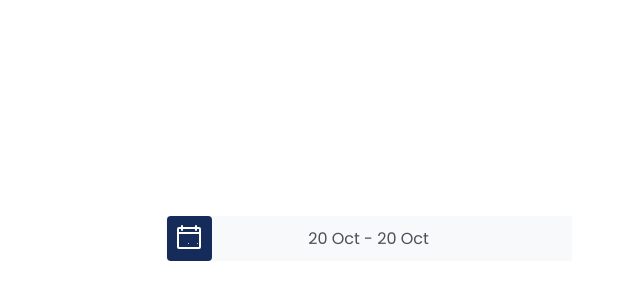
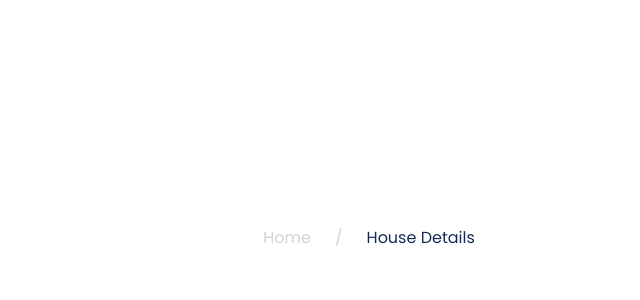
Before and after one commit to ibnubs/bwamern, a React (Create React App) app: page /example in a window 1280 px wide. Shown: the part 154-454 px from the top of the page, without its empty margins (271-911 px from the left). Built offline with nearby package versions, Linux system fonts and the light colour scheme.

Commit message:
add element breadcrumb

```diff
--- a/src/assets/scss/_breadcrumb.scss
+++ b/src/assets/scss/_breadcrumb.scss
@@ -4,17 +4,20 @@
   padding: $breadcrumb-padding-y $breadcrumb-padding-x;
   margin-bottom: $breadcrumb-margin-bottom;
   list-style: none;
-  background-color: $breadcrumb-bg;
+  // background-color: $breadcrumb-bg;
   @include border-radius($border-radius);
 }
 
 .breadcrumb-item {
+  a {
+    color: $gray-400;
+  }
   // The separator between breadcrumbs (by default, a forward-slash: "/")
   + .breadcrumb-item::before {
     display: inline-block; // Suppress underlining of the separator in modern browsers
     padding-right: $breadcrumb-item-padding;
     padding-left: $breadcrumb-item-padding;
-    color: $breadcrumb-divider-color;
+    color: $gray-400;
     content: "#{$breadcrumb-divider}";
   }
 
@@ -33,6 +36,6 @@
   }
 
   &.active {
-    color: $breadcrumb-active-color;
+    color: $gray-900;
   }
 }
--- a/src/assets/scss/_variables.scss
+++ b/src/assets/scss/_variables.scss
@@ -816,7 +816,7 @@ $figure-caption-color:              $gray-600 !default;
 
 $breadcrumb-padding-y:              .75rem !default;
 $breadcrumb-padding-x:              1rem !default;
-$breadcrumb-item-padding:           .5rem !default;
+$breadcrumb-item-padding:           1.5rem !default;
 
 $breadcrumb-margin-bottom:          1rem !default;
 
--- /dev/null
+++ b/src/elements/Breadcrumb/index.js
@@ -0,0 +1,38 @@
+import React from "react";
+
+import propTypes from "prop-types";
+import Button from "elements/Button";
+
+import "./index.scss";
+
+export default function Breadcrumb(props) {
+    const className = ["breadcrumb", props.className];
+    return (
+        <nav aria-label="breadcrumb">
+            <ol className={className.join(" ")}>
+                {props.data.map((item, index) => {
+                    return (
+                        <li
+                            key={`breadcrumb-${index}`}
+                            className={`breadcrumb-item${index === props.data.length - 1 ? " active" : ""
+                                }`}
+                        >
+                            {index === props.data.length - 1 ? (
+                                item.pageTitle
+                            ) : (
+                                    <Button type="link" href={item.pageHref}>
+                                        {item.pageTitle}
+                                    </Button>
+                                )}
+                        </li>
+                    );
+                })}
+            </ol>
+        </nav>
+    );
+}
+
+Breadcrumb.propTypes = {
+    data: propTypes.array,
+    className: propTypes.string
+};
--- a/src/pages/Example.js
+++ b/src/pages/Example.js
@@ -1,32 +1,19 @@
 import React, {Component} from 'react';
 
-import { InputDate } from 'elements/Form';
+import Breadcrumb from 'elements/Breadcrumb';
 
 export default class Example extends Component {
-
-    state = {
-        value: {
-            startDate: new Date(),
-            endDate: new Date(),
-            key: "selection"
-        }
-    };
-
-    handleChange = e => {
-        this.setState({[e.target.name]: e.target.value});
-    };
-
-
     render(){
+        const breadcrumb = [
+            {pageTitle: "Home", pageHref: ""},
+            {pageTitle: "House Details", pageHref: ""}
+        ];
         return(
             <div className="container">
                 <div className="row align-items-center justify-content-center" style={{height: "100vh"}}>
                     <div className="col-auto">
-                        <InputDate
-                            max={30}
-                            onChange={this.handleChange}
-                            name="value"
-                            value={this.state.value}
+                        <Breadcrumb
+                            data={breadcrumb}
                         />
                     </div>
                 </div>
```
Also changed, not shown: src/elements/Breadcrumb/index.scss (added), 1 other file (tests, documents, lock files or other folders).
